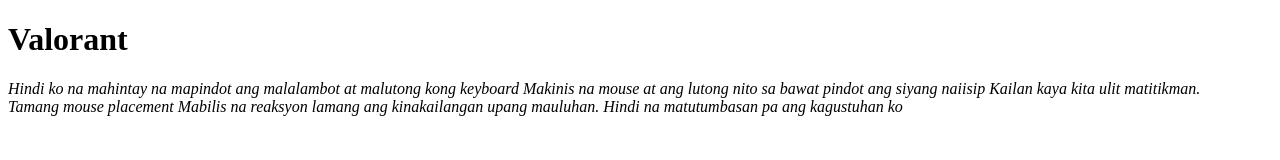
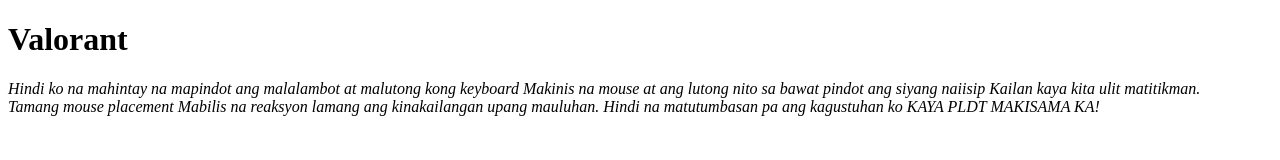
Before and after one commit to jlsembilla/jl-poem, a plain HTML site: page index.html in a window 1280 px wide. Drawn offline with Linux system fonts and the light colour scheme.

Commit message:
last line

```diff
--- a/index.html
+++ b/index.html
@@ -11,6 +11,6 @@
   <i>Tamang mouse placement</i>
   <i>Mabilis na reaksyon lamang ang kinakailangan upang mauluhan.</i>
   <i>Hindi na matutumbasan pa ang kagustuhan ko</i>
-
+  <i>KAYA PLDT MAKISAMA KA!</i>
 </body
 </html>
```
